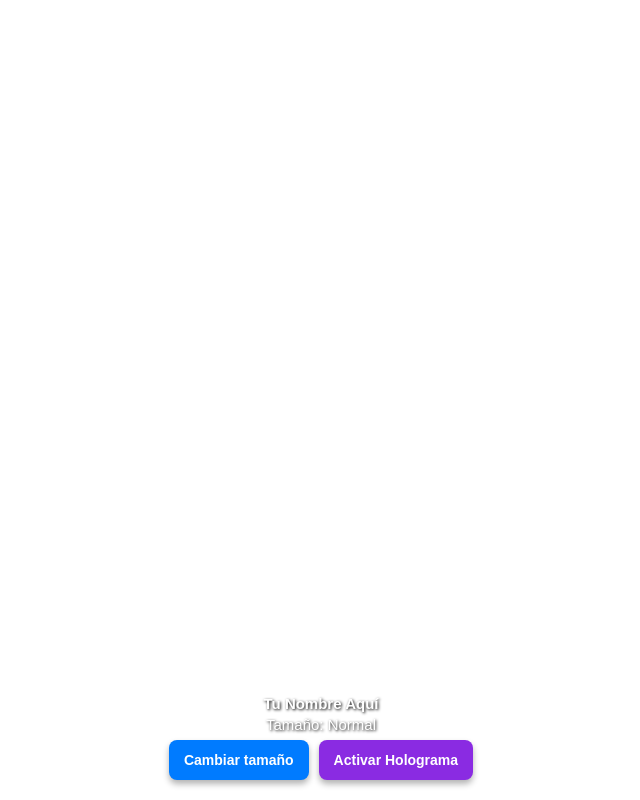
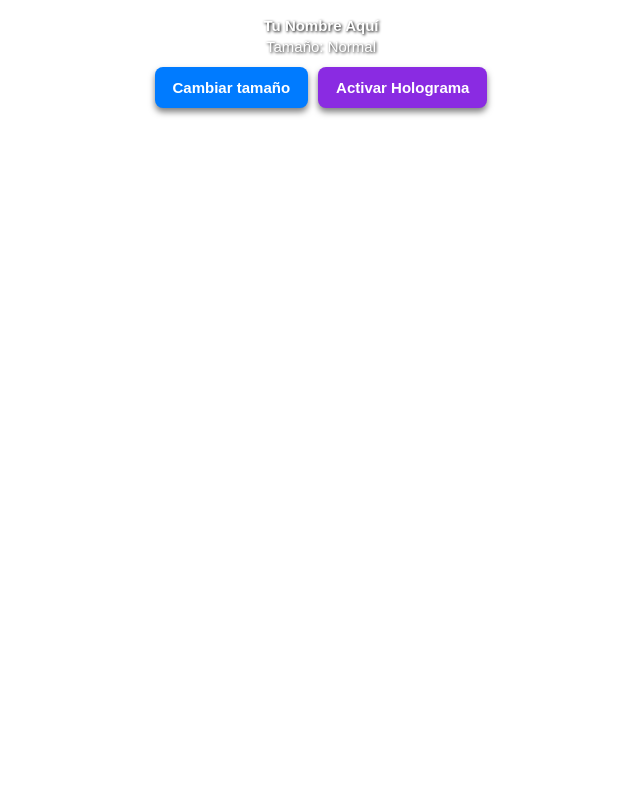
Before and after one commit to rubymamani-sudo/taller-ar, a plain HTML site: page index.html in a window 1280 px wide. Shown: the whole page, without its empty margins (319-959 px from the left). Drawn offline with Linux system fonts and the light colour scheme.

Commit message:
Update index.html

```diff
--- a/index.html
+++ b/index.html
@@ -13,9 +13,11 @@
 
   <style>
     body { margin: 0; overflow: hidden; font-family: sans-serif; }
+
+    /* INTERFAZ MOVIDA ARRIBA */
     #ui {
       position: fixed;
-      bottom: 10px;
+      top: 15px; /* Ahora está arriba */
       width: 100%;
       text-align: center;
       z-index: 999;
@@ -24,23 +26,28 @@
       display: flex;
       flex-direction: column;
       align-items: center;
+      pointer-events: none; /* Permite tocar la pantalla a través del texto */
     }
-    #ui p { margin: 2px 0; font-size: 15px; }
+
+    #ui p { margin: 2px 0; font-size: 15px; pointer-events: auto; }
+
     .botones-container {
       display: flex;
       gap: 10px;
-      margin-top: 5px;
-      margin-bottom: 10px;
+      margin-top: 10px;
+      pointer-events: auto; /* Los botones sí son clickeables */
     }
+
     button {
-      padding: 12px 15px;
-      font-size: 14px;
+      padding: 12px 18px;
+      font-size: 15px;
       border: none;
       border-radius: 8px;
       cursor: pointer;
       font-weight: bold;
-      box-shadow: 0px 4px 6px rgba(0,0,0,0.3);
+      box-shadow: 0px 4px 6px rgba(0,0,0,0.5);
     }
+
     #btn-tamano { background: #007bff; color: white; }
     #btn-holograma { background: #8a2be2; color: white; }
   </style>
@@ -89,7 +96,7 @@
 
   </a-scene>
 
-  <!-- INTERFAZ -->
+  <!-- INTERFAZ (AHORA ARRIBA) -->
   <div id="ui">
     <p><strong>Tu Nombre Aquí</strong></p>
     <p id="estado-tamano">Tamaño: Normal</p>
```
